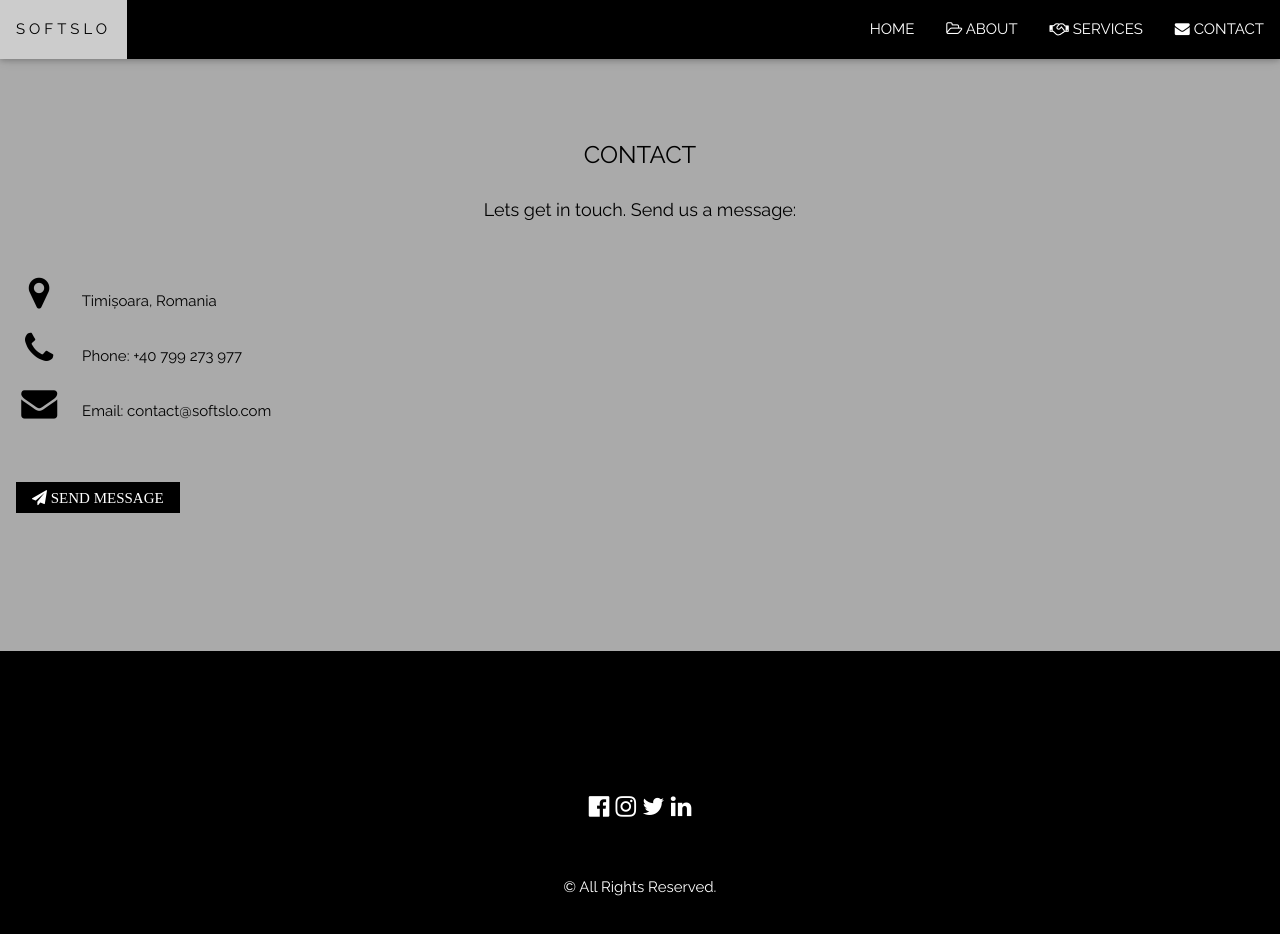
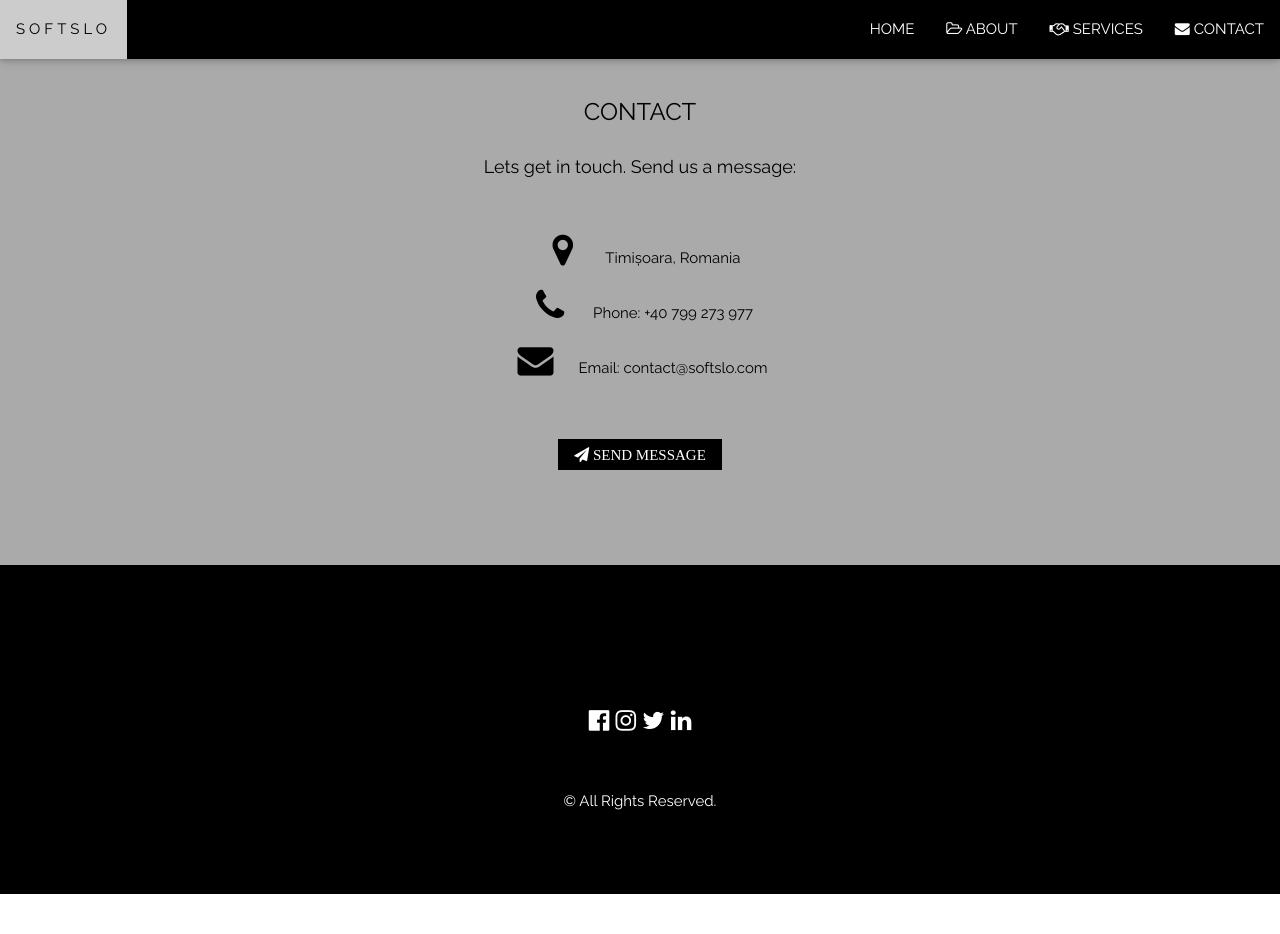
Before and after one commit to SLO2022/softslo, a plain HTML site: page contact.html in a window 1280 px wide. After the commit the page ends 894 px from the top, so only its background shows below. Drawn offline with nearby package versions, Linux system fonts and the light colour scheme.

Commit message:
found some bugs

```diff
--- a/contact.html
+++ b/contact.html
@@ -72,10 +72,10 @@ body, html {
 
 
     <!-- Contact Section -->
-    <div class="w3-container container2" style="padding:123px 16px" id="contact">
+    <div class="w3-container container2" style="padding:80px 16px" id="contact">
       <h3 class="w3-center">CONTACT</h3>
       <p class="w3-center w3-large">Lets get in touch. Send us a message:</p>
-      <div style="margin-top:48px">
+      <div class="w3-center" style="margin-top:48px">
         <p><i class="fa fa-map-marker fa-fw w3-xxlarge w3-margin-right"></i> Timișoara, Romania</p>
         <p><i class="fa fa-phone fa-fw w3-xxlarge w3-margin-right"></i> Phone: +40 799 273 977</p>
         <p><i class="fa fa-envelope fa-fw w3-xxlarge w3-margin-right"> </i> Email: contact@softslo.com</p>
```
Also changed, not shown: index.html (+1 -7 lines).
